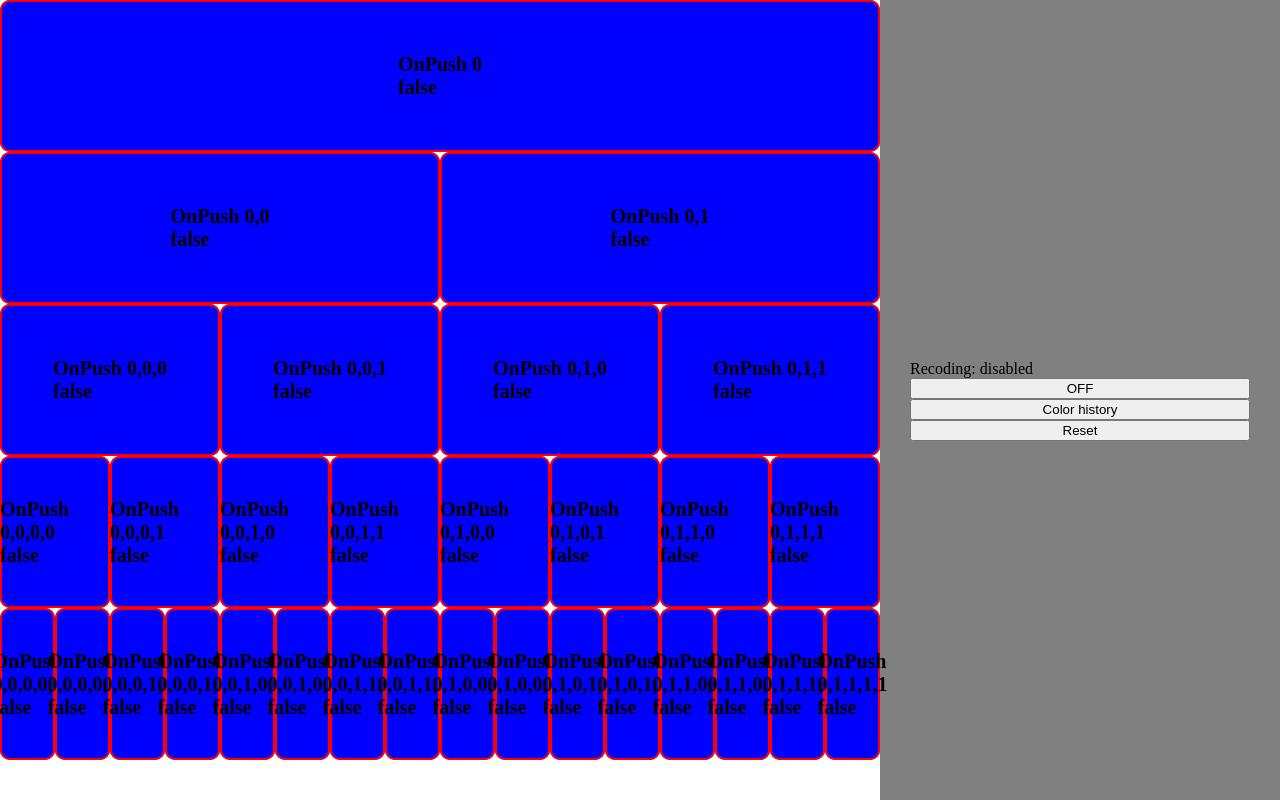
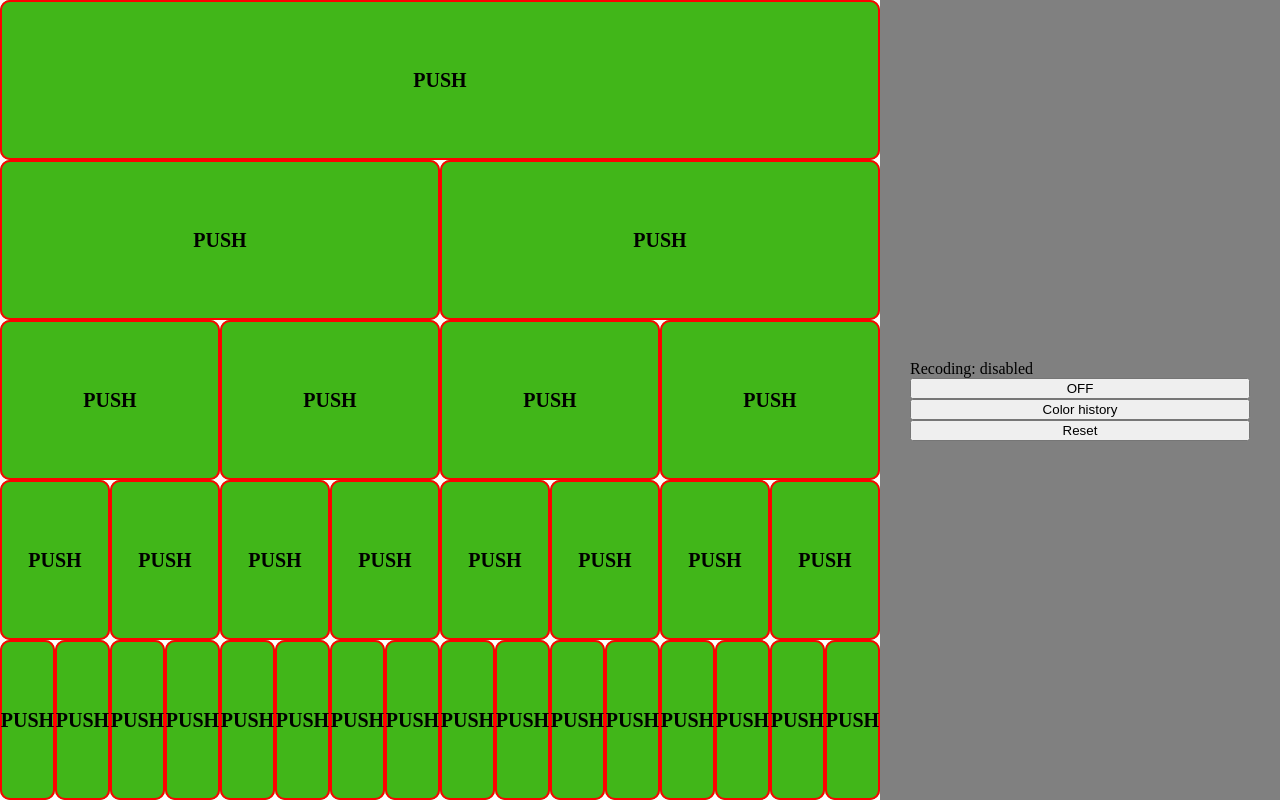
Before and after one commit to tumachine/change-detection, an Angular app: page / in a window 1280 px wide. Built offline with nearby package versions, Linux system fonts and the light colour scheme.

Commit message:
Improving on styling animations, added switching changeDetection method

```diff
--- a/src/app/control/control.component.html
+++ b/src/app/control/control.component.html
@@ -11,6 +11,7 @@
     <div>{{ async.currentNode.path }}</div>
     <div>{{ async.currentNode.getDepth() }}</div>
     <div>{{ async.currentNode.value.props.current }}</div>
+    <button (click)="toggleDetectionMethod()">toggle detection method</button>
     <button (click)="add()">Add</button>
     <button (click)="remove()">Remove</button>
 <!--    construct node settings-->
--- a/src/app/control/control.component.ts
+++ b/src/app/control/control.component.ts
@@ -34,4 +34,8 @@ export class ControlComponent {
   remove(): void {
     this.nodeService.removeNode();
   }
+
+  toggleDetectionMethod(): void {
+    this.nodeService.toggleDetectionMethod(true);
+  }
 }
--- a/src/app/tree/tree-node/tree-node.component.html
+++ b/src/app/tree/tree-node/tree-node.component.html
@@ -4,18 +4,21 @@
   (click)="click($event)"
 >
   <div
-    #innerNode class="node-info-inner"
-    [ngClass]="{ 'node-info-current': async.value?.props?.current, 'node-info-checked': async.value?.props?.checked }"
+    #innerNode
+    class="node-info-inner"
+    [ngStyle]="styleState.background"
   >
-    {{ node.value.props.onPush ? 'OnPush' : 'Default' }}
-    {{ node.path }}<br>
-    {{ async.value?.props?.current }}
+    <div
+      class="node-info-inner-foreground"
+      [ngStyle]="styleState.foreground"
+    >
+      {{ node.value.props.onPush ? 'PUSH' : '' }}
+    </div>
   </div>
 </div>
-<div class="node-container" #containerEl>
+<div class="node-container">
   <ng-template ngFor let-nodeChild [ngForOf]="node.children$ | async">
     <app-tree-node-on-push *ngIf="nodeChild.value.props.onPush" [setNode]="nodeChild" [height]="elHeight"></app-tree-node-on-push>
     <app-tree-node *ngIf="!nodeChild.value.props.onPush" [setNode]="nodeChild" [height]="elHeight"></app-tree-node>
   </ng-template>
-<!--  <app-tree-node *ngFor="let nodeChild of children$ | async" [setNode]="nodeChild" [height]="elHeight"></app-tree-node>-->
 </div>
--- a/src/app/tree/tree-node/tree-node.component.scss
+++ b/src/app/tree/tree-node/tree-node.component.scss
@@ -1,41 +1,36 @@
 :host {
   flex: 1 0;
-  position: relative;
   user-select: none;
 }
 
 .node-info {
-  position: absolute;
-  display: flex;
-  justify-content: center;
-  align-items: center;
+  position: relative;
   width: 100%;
   height: 100%;
 
   &-inner {
     position: absolute;
-    display: flex;
-    justify-content: center;
-    align-items: center;
     width: 100%;
     height: 100%;
     font-size: 20px;
     font-weight: 600;
-    background: blue;
     box-shadow: 0 0 0 2px red inset;
     border-radius: 10px;
     //&:hover {
     //  background: white;
     //}
     cursor: pointer;
-  }
+    padding: 10px;
 
-  &-current {
-    background: white;
-  }
-
-  &-checked {
-    background: orange;
+    &-foreground {
+      display: flex;
+      justify-content: center;
+      align-items: center;
+      width: 100%;
+      height: 100%;
+      border-radius: 10px;
+      box-shadow: none;
+    }
   }
 }
 
--- a/src/app/tree/tree-node/tree-node.component.ts
+++ b/src/app/tree/tree-node/tree-node.component.ts
@@ -8,13 +8,32 @@ import {
   Renderer2,
   ViewChild,
 } from '@angular/core';
-import { NodeService, TreeNodeAsComponent } from '../../node.service';
-import { animate, AnimationBuilder, AnimationMetadata, AnimationPlayer, style } from '@angular/animations';
+import { NodeService, TreeNodeAsComponent, TreeNodeValueProps } from '../../node.service';
+import {
+  animate,
+  AnimationBuilder,
+  AnimationMetadata,
+  AnimationPlayer, group, query,
+  style,
+} from '@angular/animations';
+import { createRepeatingLine } from '../../utils';
 
 interface CustomAnimation {
   duration: number;
   player: AnimationPlayer;
 }
+
+const treeNodeBackgroundStyles = {
+  onPush: { background: '#41B619' },
+  default: { background: '#0351C1' },
+};
+
+const treeNodeForegroundStyles = {
+  none: { background: 'transparent' },
+  current: { background: createRepeatingLine(45, 35, 'transparent', 'white') },
+  checkedOnPush: { background: createRepeatingLine(45, 35, 'transparent', '#70E852') },
+  checkedDefault: { background: createRepeatingLine(45, 35, 'transparent', '#5199FF') },
+};
 
 @Component({
   selector: 'app-tree-node',
@@ -26,13 +45,23 @@ export class TreeNodeComponent implements AfterViewInit, AfterContentChecked {
   set setNode(node: TreeNodeAsComponent) {
     this.node = node;
     this.node.value.component = this;
+    this.setNodeStyle(this.node.value.props);
+    this.node.value$.subscribe(v => this.setNodeStyle(v.props));
   }
+
+  styleState = {
+    background: {},
+    foreground: {},
+  };
 
   node!: TreeNodeAsComponent;
 
   // Animations
   animationShake!: CustomAnimation;
   animationDelete!: CustomAnimation;
+  animationDeleteShrink!: CustomAnimation;
+  animationChangeOnPush!: CustomAnimation;
+  animationChangeDefault!: CustomAnimation;
 
   @Input()
   set height(h: number) {
@@ -41,9 +70,6 @@ export class TreeNodeComponent implements AfterViewInit, AfterContentChecked {
   }
 
   elHeight!: number;
-
-  @ViewChild('containerEl')
-  containerEl!: ElementRef;
 
   @ViewChild('innerNode')
   innerNode!: ElementRef;
@@ -59,15 +85,26 @@ export class TreeNodeComponent implements AfterViewInit, AfterContentChecked {
   ngAfterViewInit(): void {
     this.calculateStyling();
 
-    this.animationShake = this.createAnimationPlayer([
+    this.animationShake = this.createAnimationPlayer(this.innerNode, [
       animate('0.1s', style({ transform: 'rotate(2deg)' })),
       animate('0.1s', style({ transform: 'rotate(-2deg)' })),
       animate('0.1s', style({ transform: 'rotate(2deg)' })),
       animate('0.1s', style({ transform: 'rotate(0)' })),
     ], 400);
 
-    this.animationDelete = this.createAnimationPlayer([
-      animate('0.5s', style({ 'flex-shrink': 0 }))
+    this.animationDeleteShrink = this.createAnimationPlayer(this.elRef, [
+      group([
+        animate('0.4s', style({ 'flex-grow': 0, transform: 'rotate(180deg)', opacity: 0 })),
+        query('.node-info-inner-foreground', animate('0.4s', style({ background: 'red' }))),
+      ])
+    ], 500);
+
+    this.animationChangeOnPush = this.createAnimationPlayer(this.innerNode, [
+      animate('0.5s', style({ transform: 'rotate(360deg)', ...treeNodeBackgroundStyles.onPush })),
+    ], 500);
+
+    this.animationChangeDefault = this.createAnimationPlayer(this.innerNode, [
+      animate('0.5s', style({ transform: 'rotate(360deg)', ...treeNodeBackgroundStyles.default })),
     ], 500);
   }
 
@@ -75,25 +112,35 @@ export class TreeNodeComponent implements AfterViewInit, AfterContentChecked {
     this.nodeService.onCheck(this.node);
   }
 
-  onRemove(): void {
-    const animation = this.builder.build([
-      style({ 'flex-grow': 1}),
-      animate(200, style({ 'flex-grow': 0 }))
-    ]);
-    const player = animation.create(this.elRef.nativeElement);
-    player.play();
+  setNodeStyle(props: TreeNodeValueProps): void {
+    this.calculateBackground(props);
+    this.calculateForeground(props);
   }
 
-  onCurrentChange(value: string): void {
-    this.renderer.setStyle(this.elRef.nativeElement, 'flex', value);
+  calculateForeground(props: TreeNodeValueProps): any {
+    let foregroundStyle = treeNodeForegroundStyles.none;
+    if (props.current) {
+      foregroundStyle = treeNodeForegroundStyles.current;
+    } else if (props.checked) {
+      if (props.onPush) {
+        foregroundStyle = treeNodeForegroundStyles.checkedOnPush;
+      } else {
+        foregroundStyle = treeNodeForegroundStyles.checkedDefault;
+      }
+    }
+    this.styleState.foreground = foregroundStyle;
+  }
+
+  calculateBackground(props: TreeNodeValueProps): void {
+    this.styleState.background = props.onPush ? treeNodeBackgroundStyles.onPush : treeNodeBackgroundStyles.default;
   }
 
   markForCheck(): void {
     this.cdRef.markForCheck();
   }
 
-  private createAnimationPlayer(metadata: AnimationMetadata | AnimationMetadata[], duration: number): CustomAnimation {
-    const player = this.builder.build(metadata).create(this.innerNode.nativeElement);
+  private createAnimationPlayer(element: ElementRef, metadata: AnimationMetadata | AnimationMetadata[], duration: number): CustomAnimation {
+    const player = this.builder.build(metadata).create(element.nativeElement);
     return { player, duration };
   }
 
@@ -107,9 +154,5 @@ export class TreeNodeComponent implements AfterViewInit, AfterContentChecked {
     if (this.elRef) {
       this.renderer.setStyle(this.elRef.nativeElement, 'height', `${this.elHeight}px`);
     }
-
-    if (this.containerEl) {
-      this.renderer.setStyle(this.containerEl.nativeElement, 'margin-top', `${this.elHeight}px`);
-    }
   }
 }
--- a/src/app/tree/tree.component.scss
+++ b/src/app/tree/tree.component.scss
@@ -3,7 +3,7 @@
 }
 
 .tree-container {
-  height: 95%;
+  height: 100%;
   display: flex;
   flex-direction: row;
 }
--- a/src/app/utils.ts
+++ b/src/app/utils.ts
@@ -6,27 +6,19 @@ export function deepClone<T>(obj: T): T {
   return JSON.parse(JSON.stringify(obj));
 }
 
+export function createRepeatingLine(degrees: number, lineWidth: number, firstColor: string, secondColor: string): string {
+  return `repeating-linear-gradient(45deg, ${firstColor}, ${firstColor} ${lineWidth}px, ${secondColor} ${lineWidth}px, ${secondColor} ${lineWidth * 2}px)`;
+}
+
+
 export class IntervalUtils {
   intervalId: number | null = null;
 
-  // overArray<T>(arr: T[], operation: (item: T) => void, intervalMs: number): void {
-  //   let counter = 0;
-  //   this.intervalId = setInterval(() => {
-  //     if (counter < arr.length) {
-  //       operation(arr[counter]);
-  //       counter++;
-  //     } else {
-  //       this.stop();
-  //       return;
-  //     }
-  //   }, intervalMs);
-  // }
-
-  overArray<T>(arr: T[], operation: (item: T) => void, intervalMs: number): void {
+  overArray<T>(arr: T[], operation: (item: T, index: number) => void, intervalMs: number): void {
     let counter = 0;
     this.intervalId = setInterval(() => {
       if (counter < arr.length) {
-        operation(arr[counter]);
+        operation(arr[counter], counter);
         counter++;
       } else {
         this.stop();
--- a/src/styles.scss
+++ b/src/styles.scss
@@ -2,6 +2,8 @@
 *, :after, :before {
   box-sizing: border-box;
 }
+
 body {
   margin: 0;
+  overflow: hidden;
 }
```
Also changed, not shown: src/app/node.service.ts (+38 -3 lines).
